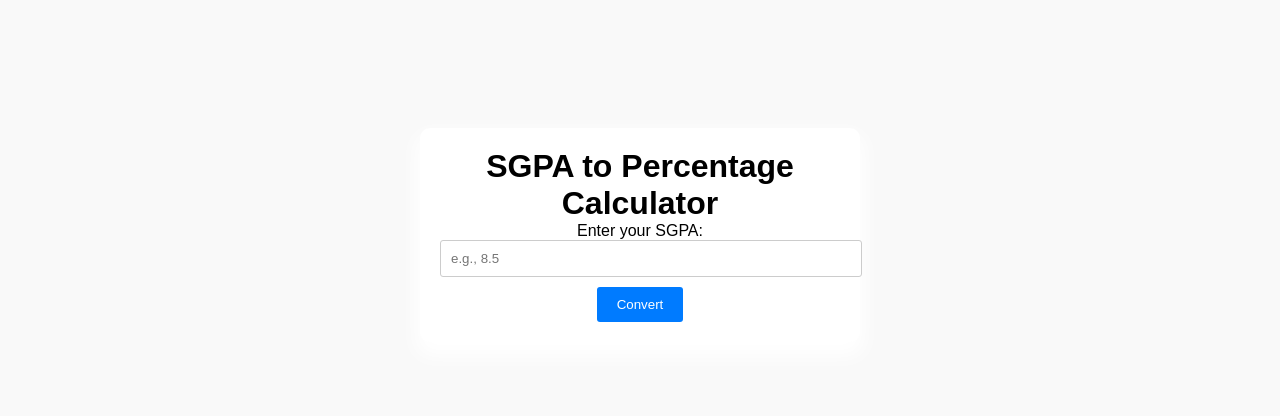
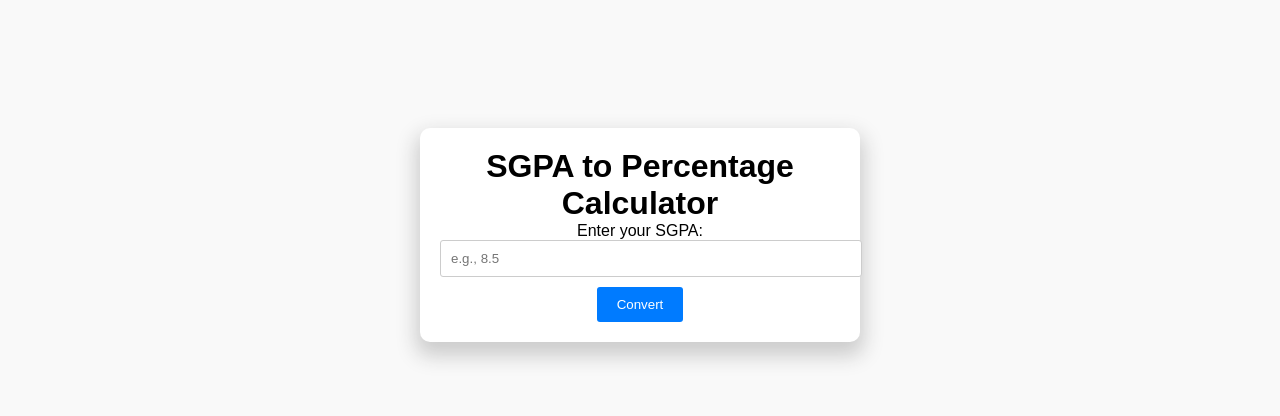
Before and after one commit to joshibhaskar684/Sgpa, a plain HTML site: page index.html in a window 1280 px wide. Shown: the part 384-800 px from the top of the page. Drawn offline with nearby package versions, Linux system fonts and the light colour scheme; a web font is replaced by a local one.

Commit message:
Update index.html

```diff
--- a/index.html
+++ b/index.html
@@ -29,7 +29,7 @@
             padding: 20px;
             background-color: #ffffff;
             border-radius: 10px;
-            box-shadow: 0px 10px 20px 4px rgb(255, 255, 255);
+            box-shadow: 0px 10px 20px 4px #ccc;
         }
         input[type="number"] {
             width: 100%;
```
